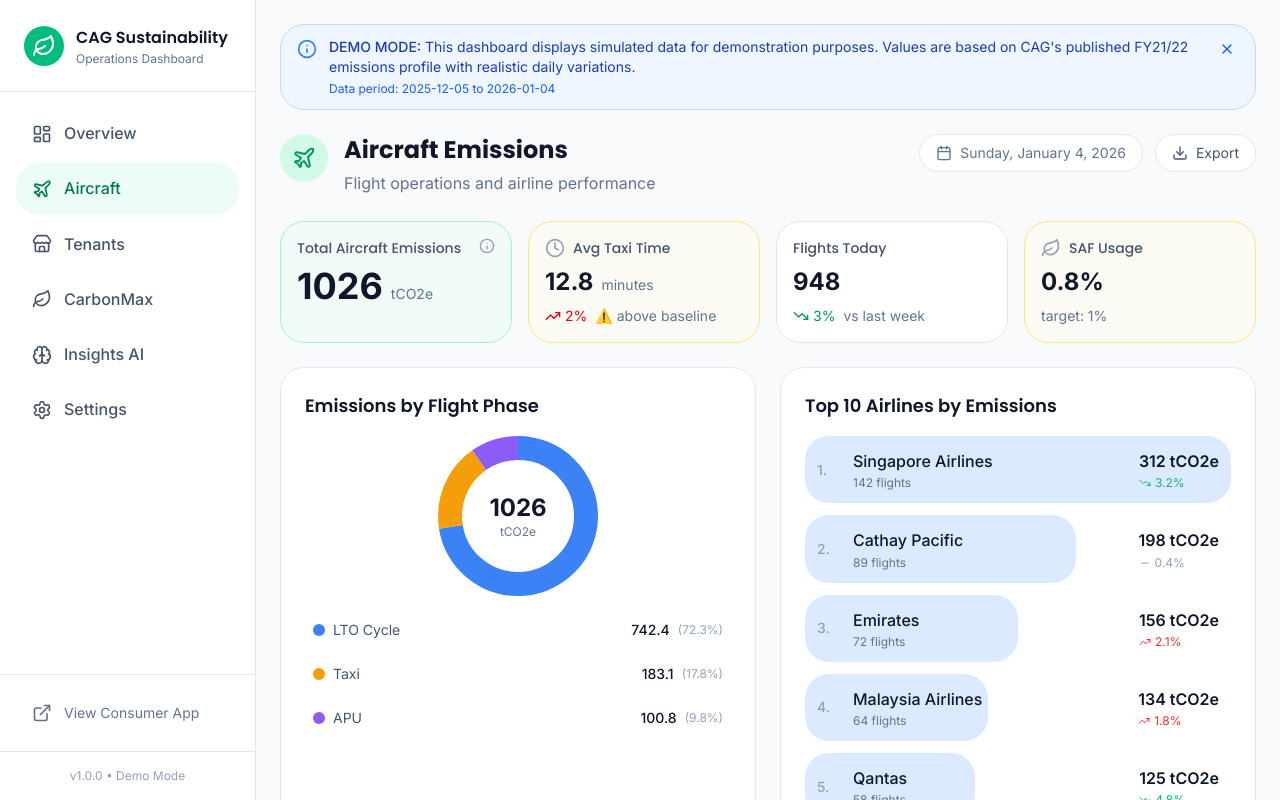
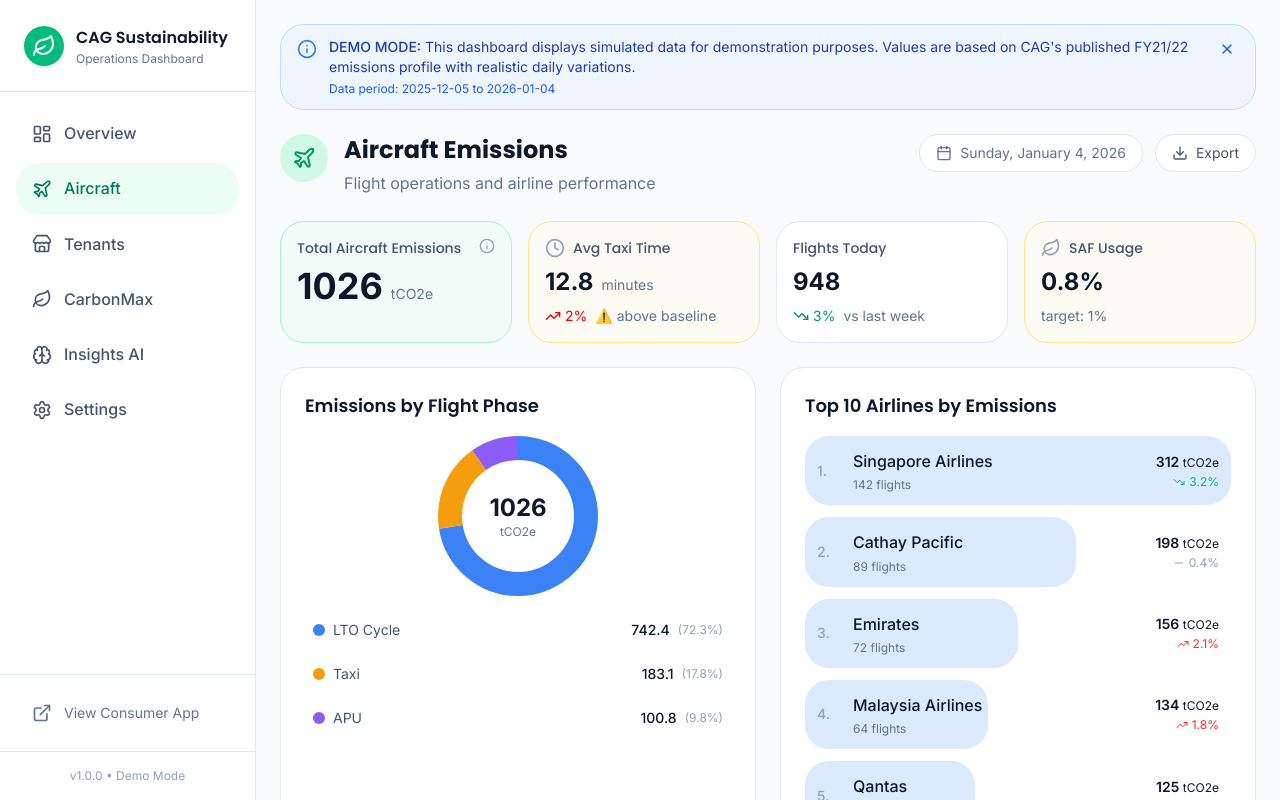
Before and after one commit to onsenix12/carbon-max-app, a Next.js app: page /dashboard/aircraft in a window 1280 px wide. Shown: the top 800 px of the page. Built offline with nearby package versions, Linux system fonts and the light colour scheme.

Commit message:
Improve chart and table styling and formatting
- Update TrendLineChart padding and text positioning for better alignment
- Enhance AirlineLeaderboard with better text truncation and spacing
- Update package-lock.json dependencies

```diff
--- a/components/operations/charts/TrendLineChart.tsx
+++ b/components/operations/charts/TrendLineChart.tsx
@@ -36,7 +36,7 @@ export function TrendLineChart({
   const minValue = Math.min(...allValues) * 0.9;
   const range = maxValue - minValue;
 
-  const padding = { top: 20, right: 20, bottom: 40, left: 60 };
+  const padding = { top: 20, right: 20, bottom: 30, left: 70 };
   const chartWidth = 100; // percentage
   const chartHeight = height - padding.top - padding.bottom;
 
@@ -45,7 +45,7 @@ export function TrendLineChart({
   };
 
   const getX = (index: number) => {
-    return (index / (data.length - 1)) * (100 - 15) + 7.5; // percentage with padding
+    return (index / (data.length - 1)) * (100 - 16) + 8; // percentage with padding
   };
 
   // Generate path for actual values
@@ -65,11 +65,11 @@ export function TrendLineChart({
     : '';
 
   return (
-    <div className={cn('relative', className)}>
+    <div className={cn('relative w-full overflow-hidden', className)}>
       <svg
         width="100%"
         height={height}
-        className="overflow-visible"
+        style={{ overflow: 'visible' }}
       >
         {/* Grid Lines */}
         {[0, 0.25, 0.5, 0.75, 1].map((ratio) => {
@@ -78,20 +78,21 @@ export function TrendLineChart({
           return (
             <g key={ratio}>
               <line
-                x1="7.5%"
+                x1="8%"
                 y1={y}
-                x2="92.5%"
+                x2="92%"
                 y2={y}
                 stroke="#e2e8f0"
                 strokeDasharray="4 4"
               />
               <text
-                x="5%"
+                x={padding.left - 12}
                 y={y}
-                fontSize="11"
-                fill="#94a3b8"
+                fontSize="12"
+                fill="#64748b"
                 textAnchor="end"
                 dominantBaseline="middle"
+                fontWeight="500"
               >
                 {valueFormatter(Math.round(value))}
               </text>
@@ -143,10 +144,11 @@ export function TrendLineChart({
               {/* X-axis label */}
               <text
                 x={`${x}%`}
-                y={height - 10}
-                fontSize="11"
+                y={height - padding.bottom + 10}
+                fontSize="10"
                 fill="#64748b"
                 textAnchor="middle"
+                dominantBaseline="middle"
               >
                 {d.label}
               </text>
--- a/components/operations/tables/AirlineLeaderboard.tsx
+++ b/components/operations/tables/AirlineLeaderboard.tsx
@@ -42,25 +42,32 @@ export function AirlineLeaderboard({ airlines }: AirlineLeaderboardProps) {
             />
 
             {/* Content */}
-            <div className="relative flex items-center justify-between p-3">
-              <div className="flex items-center gap-3">
-                <span className="text-sm font-medium text-slate-400 w-6">
+            <div className="relative flex items-center justify-between gap-3 p-3 min-h-[60px]">
+              <div className="flex items-center gap-3 flex-1 min-w-0">
+                <span className="text-sm font-medium text-slate-400 w-6 flex-shrink-0">
                   {index + 1}.
                 </span>
-                <div>
-                  <p className="font-medium text-slate-900">{airline.airlineName}</p>
-                  <p className="text-xs text-slate-500">{airline.flights} flights</p>
+                <div className="min-w-0 flex-1">
+                  <p
+                    className="font-medium text-slate-900 truncate"
+                    title={airline.airlineName}
+                  >
+                    {airline.airlineName}
+                  </p>
+                  <p className="text-xs text-slate-500 mt-0.5">
+                    {airline.flights} {airline.flights === 1 ? 'flight' : 'flights'}
+                  </p>
                 </div>
               </div>
 
-              <div className="flex items-center gap-4">
+              <div className="flex items-center gap-3 flex-shrink-0">
                 <div className="text-right">
-                  <p className="font-semibold text-slate-900">
-                    {airline.totalEmissions.toFixed(0)} tCO2e
+                  <p className="font-semibold text-slate-900 text-sm whitespace-nowrap">
+                    {airline.totalEmissions.toFixed(0)} <span className="text-xs font-normal">tCO2e</span>
                   </p>
-                  <div className={cn('flex items-center gap-1 text-xs', trendColor)}>
-                    <TrendIcon className="w-3 h-3" />
-                    <span>{Math.abs(airline.trendPercent)}%</span>
+                  <div className={cn('flex items-center justify-end gap-1 text-xs mt-0.5', trendColor)}>
+                    <TrendIcon className="w-3 h-3 flex-shrink-0" />
+                    <span className="whitespace-nowrap">{Math.abs(airline.trendPercent).toFixed(1)}%</span>
                   </div>
                 </div>
               </div>
```
Also changed, not shown: 1 other file (tests, documents, lock files or other folders).
